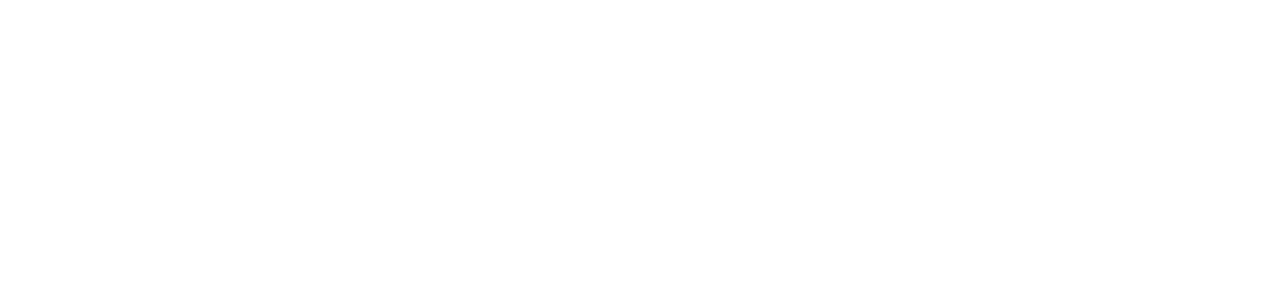
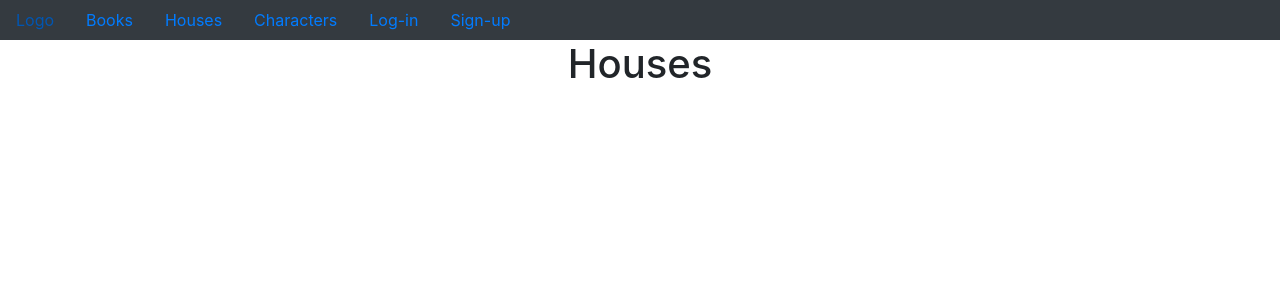
Before and after one commit to 9Bdog2/CapstoneProject, a React (Create React App) app in the folder ride-planner/: page /houses in a window 1280 px wide. Before the commit this address had no page. Shown: the top 300 px of the page. Built offline with nearby package versions, Linux system fonts and the light colour scheme.

Commit message:
Fetched data

```diff
--- a/ride-planner/package.json
+++ b/ride-planner/package.json
@@ -15,7 +15,6 @@
     "react": "^17.0.2",
     "react-bootstrap": "^1.6.4",
     "react-dom": "^17.0.2",
-    "react-google-calendar-api": "^1.5.2",
     "react-router-dom": "^6.2.1",
     "react-scripts": "5.0.0",
     "typescript": "^4.5.5",
--- a/ride-planner/src/App.tsx
+++ b/ride-planner/src/App.tsx
@@ -1,8 +1,8 @@
 import "./App.css";
 import "bootstrap/dist/css/bootstrap.min.css";
 import Home from "./components/Home";
-import Maps from "./components/Maps";
-import Calendar from "./components/Calendar";
+import Books from "./components/Books";
+import Houses from "./components/Houses";
 import { BrowserRouter, Routes, Route } from "react-router-dom";
 
 function App() {
@@ -11,8 +11,8 @@
       <div className="App">
         <Routes>
           <Route path="/" element={<Home />} />
-          <Route path="/maps" element={<Maps />} />
-          <Route path="/calendar" element={<Calendar />} />
+          <Route path="/books" element={<Books />} />
+          <Route path="/houses" element={<Houses />} />
         </Routes>
       </div>
     </BrowserRouter>
--- /dev/null
+++ b/ride-planner/src/components/Books.tsx
@@ -0,0 +1,23 @@
+import React from "react";
+import { useEffect, useState } from "react";
+import Home from "./Home";
+
+const Books = () => {
+  const [books, setBooks] = useState([]);
+
+  useEffect(() => {
+    fetch("https://www.anapioficeandfire.com/api/books")
+      .then((response) => response.json())
+      .then((data) => setBooks(data));
+    console.log(books);
+  }, []);
+
+  return (
+    <div>
+      <Home />
+      <h1>Books</h1>
+    </div>
+  );
+};
+
+export default Books;
--- a/ride-planner/src/components/Calendar.tsx
+++ /dev/null
@@ -1,15 +0,0 @@
-import { Component } from "react";
-import Home from "./Home";
-
-class Calendar extends Component {
-  render() {
-    return (
-      <div>
-        <Home />
-        <h1>Calendar</h1>
-      </div>
-    );
-  }
-}
-
-export default Calendar;
--- a/ride-planner/src/components/Home.tsx
+++ b/ride-planner/src/components/Home.tsx
@@ -11,12 +11,17 @@
           </Nav.Item>
           <Nav.Item as="li">
             <Nav.Link eventKey="link-1" href="/maps">
-              Maps
+              Books
             </Nav.Link>
           </Nav.Item>
           <Nav.Item as="li">
             <Nav.Link eventKey="link-2" href="/calendar">
-              Calendar
+              Houses
+            </Nav.Link>
+          </Nav.Item>
+          <Nav.Item as="li">
+            <Nav.Link eventKey="link-2" href="/calendar">
+              Characters
             </Nav.Link>
           </Nav.Item>
           <Nav.Item as="li">
--- a/ride-planner/src/components/Maps.tsx
+++ b/ride-planner/src/components/Houses.tsx
@@ -1,17 +1,15 @@
-import React from "react";
 import { Component } from "react";
-import { Nav } from "react-bootstrap";
 import Home from "./Home";
 
-class Maps extends Component {
+class Houses extends Component {
   render() {
     return (
       <div>
         <Home />
-        <h1>Maps</h1>
+        <h1>Houses</h1>
       </div>
     );
   }
 }
 
-export default Maps;
+export default Houses;
```
Also changed, not shown: 1 other file (tests, documents, lock files or other folders).
